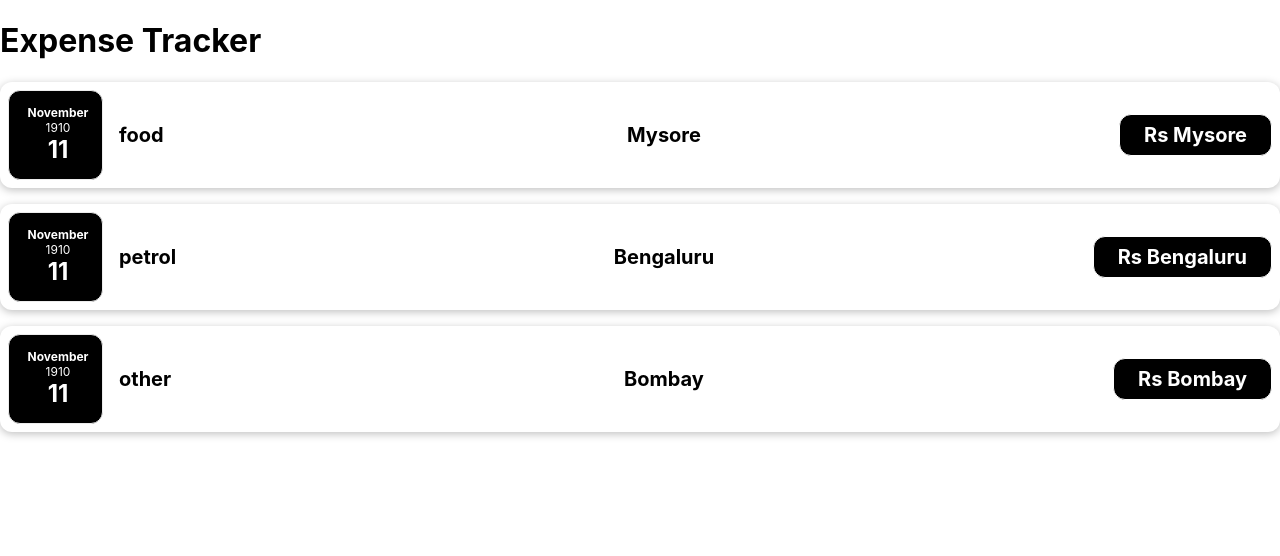
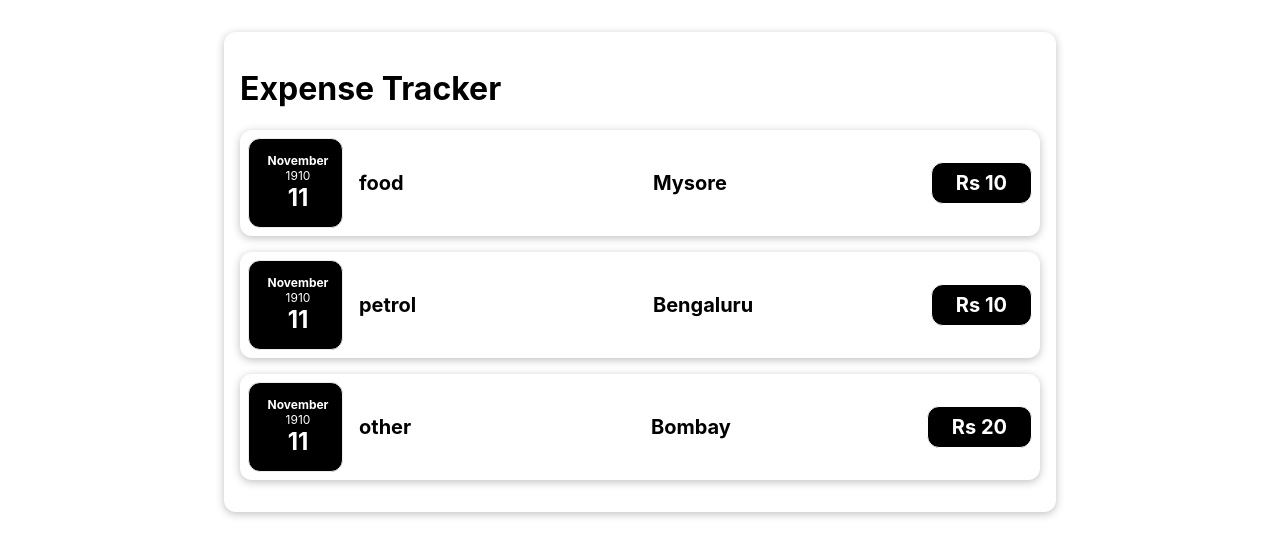
Before and after one commit to roshinys/react-ExpenseTracker, a React (Create React App) app: page / in a window 1280 px wide. Shown: the top 556 px of the page. Built offline with nearby package versions, Linux system fonts and the light colour scheme.

Commit message:
added card composition

```diff
--- a/src/App.js
+++ b/src/App.js
@@ -1,36 +1,11 @@
 import "./App.css";
-import ExpenseItem from "./components/ExpenseItem";
+import React from "react";
+import Expense from "./components/Expense";
 
 function App() {
-  const expenseItems = [
-    {
-      id: 1,
-      name: "food",
-      price: 10,
-      date: new Date(3, 28, 2021),
-      location: "Mysore",
-    },
-    {
-      id: 2,
-      name: "petrol",
-      price: 10,
-      date: new Date(3, 28, 2022),
-      location: "Bengaluru",
-    },
-    {
-      id: 3,
-      name: "other",
-      price: 20,
-      date: new Date(3, 28, 2023),
-      location: "Bombay",
-    },
-  ];
   return (
     <div className="app">
-      <h1>Expense Tracker</h1>
-      {expenseItems.map((expense)=>{
-        return <ExpenseItem expense={expense} key={expense.id}/>
-      })}
+      <Expense />
     </div>
   );
 }
--- /dev/null
+++ b/src/components/Card.css
@@ -0,0 +1,4 @@
+.card {
+  box-shadow: 0 2px 8px rgba(0, 0, 0, 0.25);
+  border-radius: 12px;
+}
--- /dev/null
+++ b/src/components/Card.js
@@ -0,0 +1,9 @@
+import React from "react";
+import "./Card.css";
+
+function Card(props) {
+  const classes = "card " + props.className;
+  return <div className={classes}>{props.children}</div>;
+}
+
+export default Card;
--- /dev/null
+++ b/src/components/Expense.css
@@ -0,0 +1,7 @@
+.expense {
+  padding: 1rem;
+  background-color: white;
+  margin: 2rem auto;
+  width: 50rem;
+  max-width: 95%;
+}
--- /dev/null
+++ b/src/components/Expense.js
@@ -0,0 +1,40 @@
+import React from "react";
+import Card from "./Card";
+import ExpenseItem from "./ExpenseItem";
+import "./Expense.css";
+
+function Expense() {
+  const expenseItems = [
+    {
+      id: 1,
+      name: "food",
+      price: 10,
+      date: new Date(3, 28, 2021),
+      location: "Mysore",
+    },
+    {
+      id: 2,
+      name: "petrol",
+      price: 10,
+      date: new Date(3, 28, 2022),
+      location: "Bengaluru",
+    },
+    {
+      id: 3,
+      name: "other",
+      price: 20,
+      date: new Date(3, 28, 2023),
+      location: "Bombay",
+    },
+  ];
+  return (
+    <Card className="expense">
+      <h1>Expense Tracker</h1>
+      {expenseItems.map((expense) => {
+        return <ExpenseItem expense={expense} key={expense.id} />;
+      })}
+    </Card>
+  );
+}
+
+export default Expense;
--- a/src/components/ExpenseItem.css
+++ b/src/components/ExpenseItem.css
@@ -2,10 +2,8 @@
   display: flex;
   justify-content: space-between;
   align-items: center;
-  box-shadow: 0 2px 8px rgba(0, 0, 0, 0.25);
   padding: 0.5rem;
   margin: 1rem 0;
-  border-radius: 12px;
   background-color: white;
 }
 
--- a/src/components/ExpenseItem.js
+++ b/src/components/ExpenseItem.js
@@ -2,15 +2,16 @@ import React from "react";
 import ExpenseDate from "./ExpenseDate";
 import ExpenseDetails from "./ExpenseDetails";
 import "./ExpenseItem.css";
+import Card from "./Card";
 
 function ExpenseItem({ expense }) {
   return (
-    <div className="expense-item" >
+    <Card className="expense-item" >
       <ExpenseDate date={expense.date} />
       <div className="expense-item__description">
-        <ExpenseDetails name={expense.name} location={expense.location} price={expense.location}/>
+        <ExpenseDetails name={expense.name} location={expense.location} price={expense.price}/>
       </div>
-    </div>
+    </Card>
   );
 }
 
```
